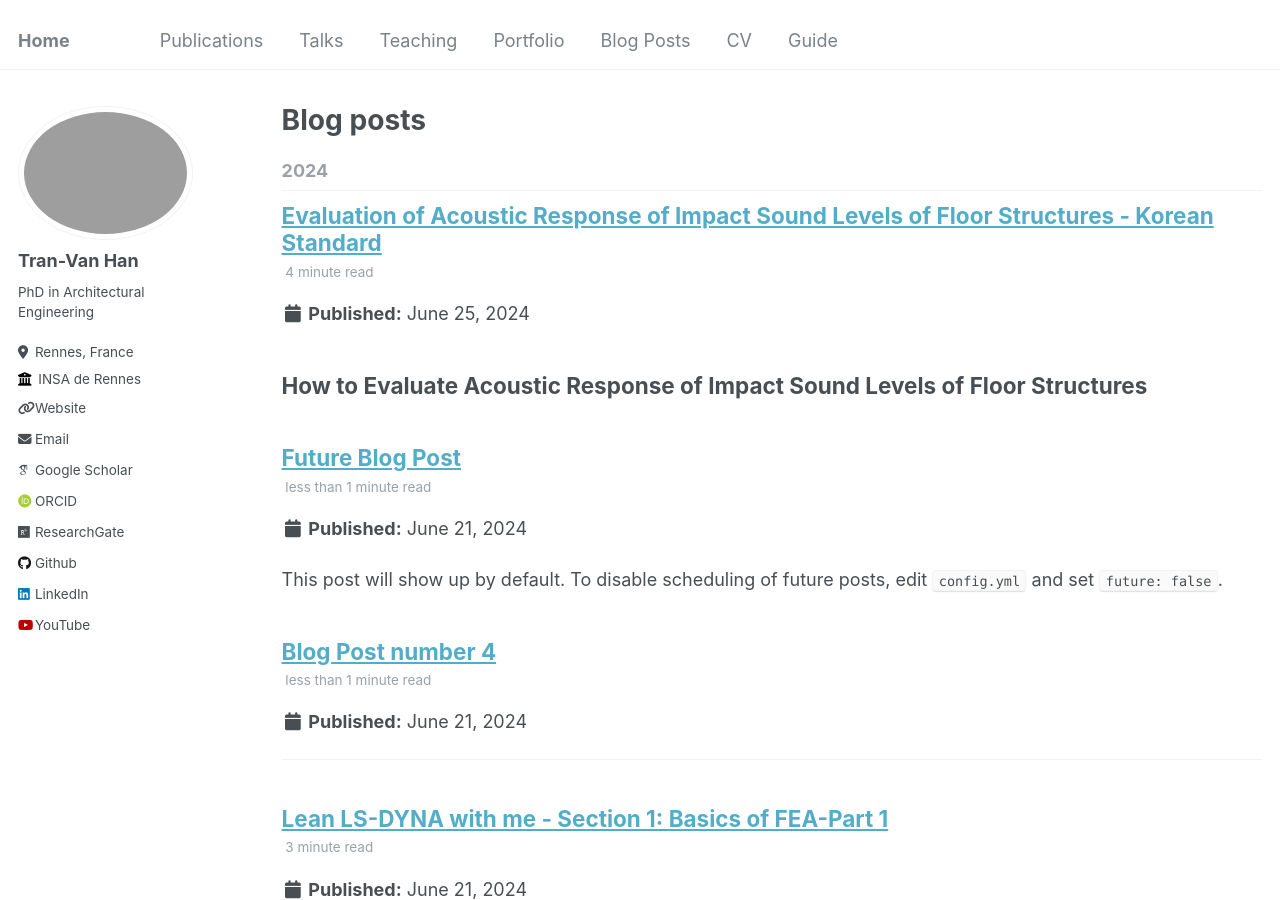
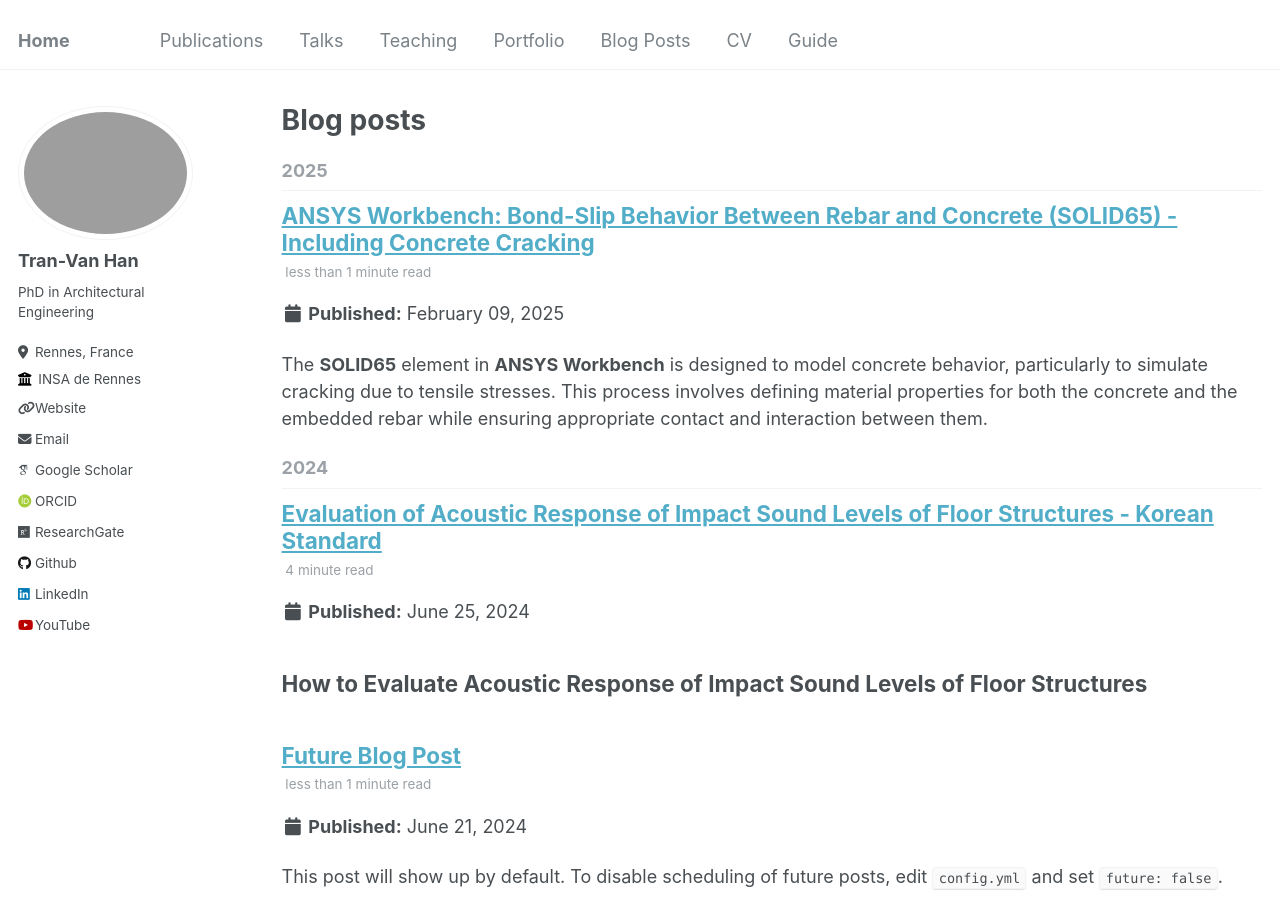
Before and after one commit to tranhan1405/tranhan1405.github.io, a Jekyll site: the page built from _pages/year-archive.html, in a window 1280 px wide and 900 px high. Built offline with Jekyll 4.4.1, drawn with Linux system fonts in a browser that asks for light colours; some web fonts are replaced.

Commit message:
Update 2024-21-06-learn-LS-DYNA-with-me.md

````diff
--- a/_posts/2024-21-06-learn-LS-DYNA-with-me.md
+++ b/_posts/2024-21-06-learn-LS-DYNA-with-me.md
@@ -1,12 +1,21 @@
 ---
-title: 'Blog Post number 4'
-date: 2024-06-21
-permalink: /posts/2012/08/blog-post-4/
+title: "ANSYS Workbench: Bond-Slip Behavior Between Rebar and Concrete (SOLID65) - Including Concrete Cracking"
+date: 2025-02-09
+permalink: /posts/2025/02/ansys-bond-slip/
 tags:
-  - cool posts
-  - category1
-  - category2
+  - ANSYS
+  - Concrete
+  - SOLID65
+  - Bond slip behavior
 ---
 
+The **SOLID65** element in **ANSYS Workbench** is designed to model concrete behavior, particularly to simulate cracking due to tensile stresses. This process involves defining material properties for both the concrete and the embedded rebar while ensuring appropriate contact and interaction between them.
 
-------
+To capture the **bond-slip behavior** between the rebar and concrete, **COMBINE39** elements are employed. These elements represent a non-linear spring behavior that accurately simulates how bond strength evolves and slip occurs as the applied load increases.
+
+## YouTube Video
+
+*Embed your YouTube video here.*
+
+```html
+<iframe width="560" height="315" src="https://youtu.be/ZBKRe3CBitc" frameborder="0" allowfullscreen></iframe>
````
